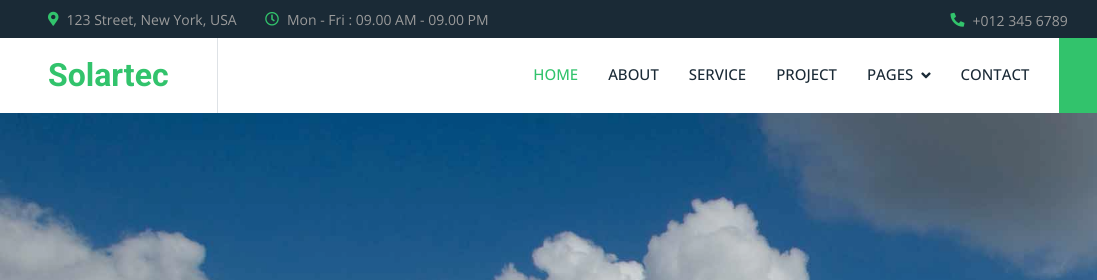
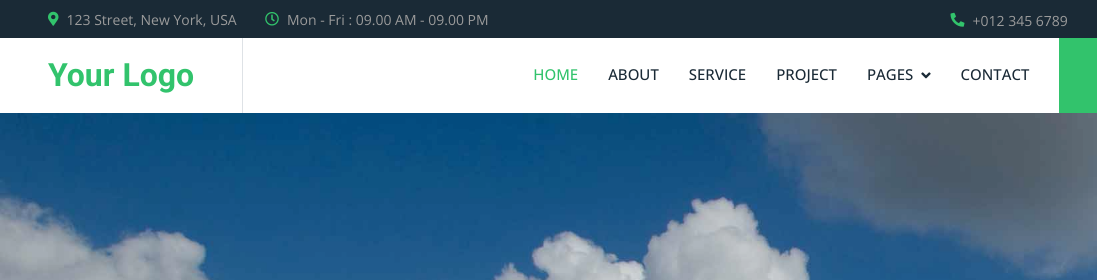
Before and after one commit to TechMSukhdev/Temp1, a plain HTML site: page solartec-1.0.0/solartec-1.0.0/index.html in a window 1280 px wide. Shown: the top 280 px of the page, 0-1097 px from the left. Drawn offline with nearby package versions, Linux system fonts and the light colour scheme.

Commit message:
Update index.html
change logo text

```diff
--- a/solartec-1.0.0/solartec-1.0.0/index.html
+++ b/solartec-1.0.0/solartec-1.0.0/index.html
@@ -75,7 +75,7 @@
     <!-- Navbar Start -->
     <nav class="navbar navbar-expand-lg bg-white navbar-light sticky-top p-0">
         <a href="index.html" class="navbar-brand d-flex align-items-center border-end px-4 px-lg-5">
-            <h2 class="m-0 text-primary">Solartec</h2>
+            <h2 class="m-0 text-primary">Your Logo</h2>
         </a>
         <button type="button" class="navbar-toggler me-4" data-bs-toggle="collapse" data-bs-target="#navbarCollapse">
             <span class="navbar-toggler-icon"></span>
```
